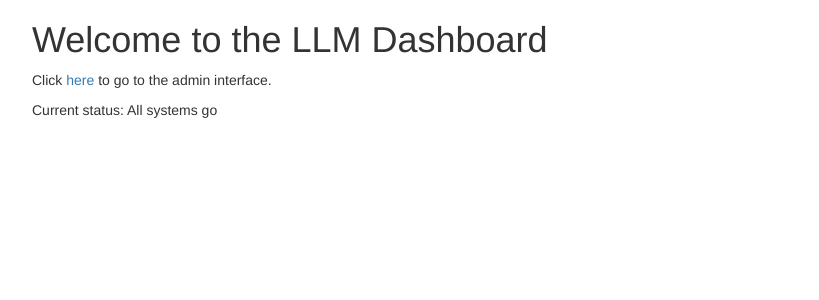
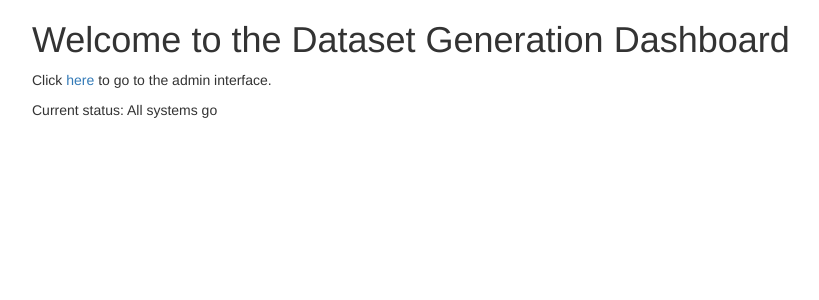
Before and after one commit to LennoxC/labeldetection-datagen-client, a Flask app: page / in a window 1280 px wide. Shown: the top 300 px of the page, without its empty margins (38-857 px from the left). Run offline with Flask 3, Linux system fonts and the light colour scheme; some libraries are stand-ins or nearby versions.

Commit message:
update title

```diff
--- a/src/templates/index.html
+++ b/src/templates/index.html
@@ -1,7 +1,7 @@
 {% extends "base.html" %}
 
 {% block content %}
-  <h1>Welcome to the LLM Dashboard</h1>
+  <h1>Welcome to the Dataset Generation Dashboard</h1>
   <p>Click <a href="/admin">here</a> to go to the admin interface.</p>
   <p>Current status: {{ status_message }}</p>
 {% endblock %}
```
